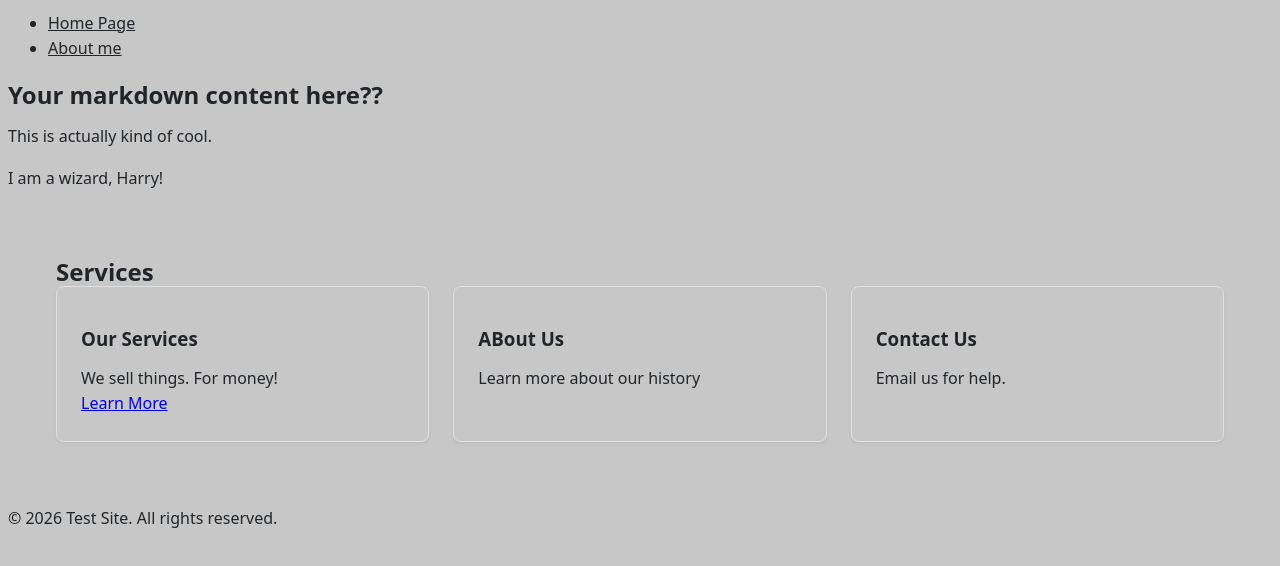
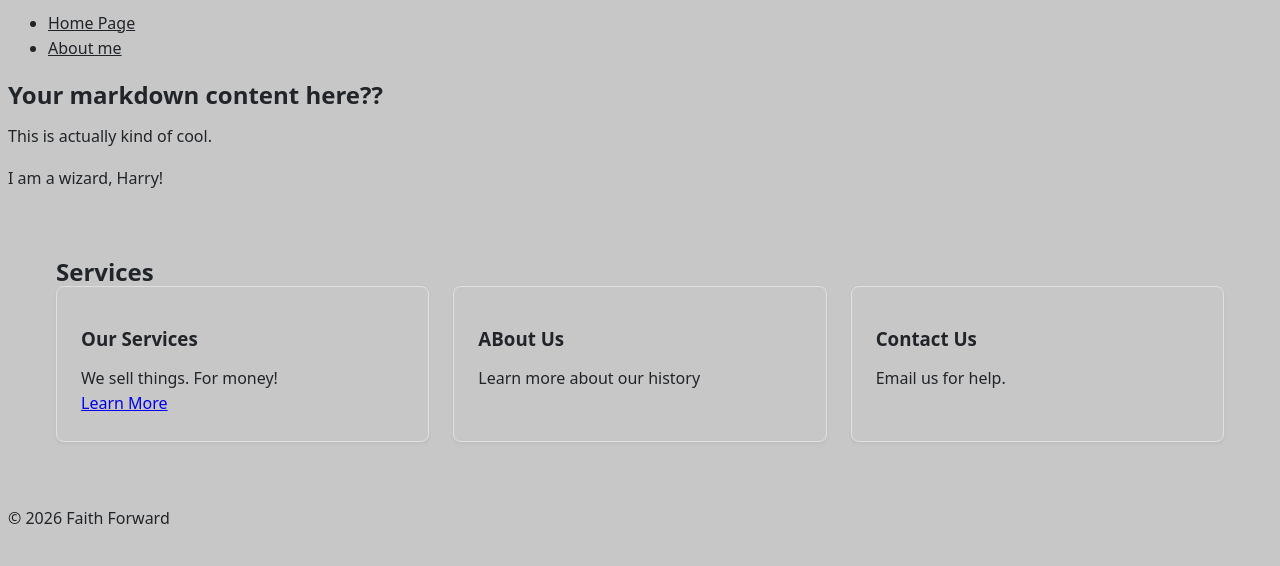
Before and after one commit to shermandy/test-site, an Eleventy site: page index.md in a window 1280 px wide. Shown: the part 62-628 px from the top of the page. Built offline with nearby package versions, Linux system fonts and the light colour scheme; Eleventy itself is replaced by a stand-in of ours; files that its build step writes are made by us from their sources.

Commit message:
update page title and footer content

```diff
--- a/_includes/components/footer.njk
+++ b/_includes/components/footer.njk
@@ -1,5 +1,5 @@
 <footer class="site-footer">
-  <p>&copy; {{ page.date.getFullYear() }} Test Site. All rights reserved.</p>
+  <p>&copy; {{ page.date.getFullYear() }} Faith Forward</p>
 </footer>
 
 <!-- Netlify Identity Widget Script -->
--- a/_includes/layout.njk
+++ b/_includes/layout.njk
@@ -4,7 +4,7 @@
     <meta charset="UTF-8" />
     <meta name="viewport" content="width=device-width, initial-scale=1.0" />
 
-    <title>Test Site Title</title>
+    <title>Faith Forward</title>
     <link rel="stylesheet" href="/css/style.css">
   </head>
   <body>
```
